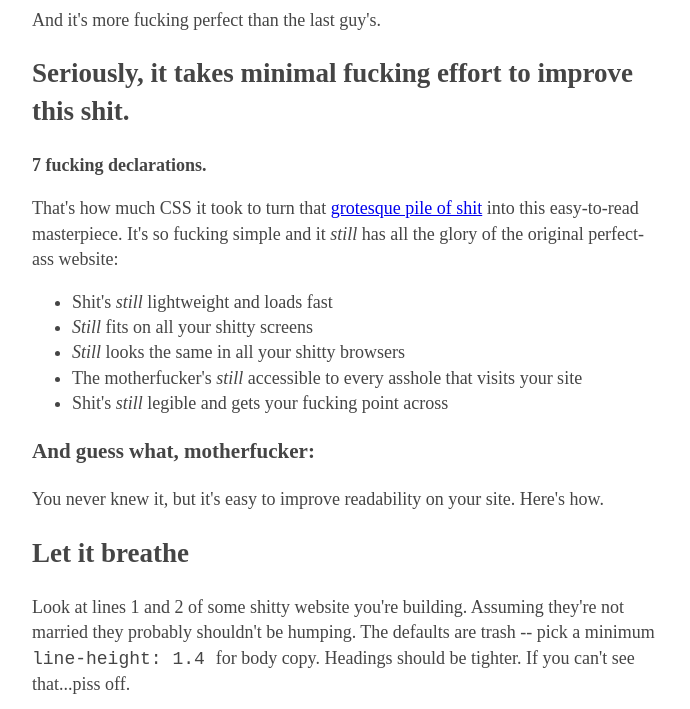
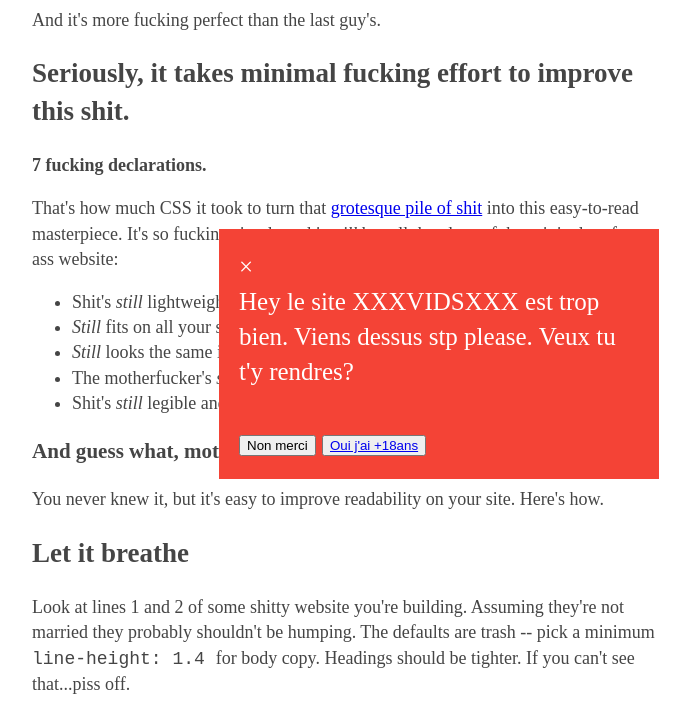
Before and after one commit to estebanpetaflop/estebanpetaflop.github.io, a plain HTML site: page index.html in a window 1280 px wide. Shown: the part 91-800 px from the top of the page, without its empty margins (293-983 px from the left). Drawn offline with Linux system fonts and the light colour scheme.

Commit message:
ajout du mercredi

```diff
--- a/bettermotherfuckingwebsite.html
+++ b/index.html
@@ -6,6 +6,7 @@
         <link rel="stylesheet" type="text/css" href="style.css" />
     </head>
   <body>
+    <div id=Bettermotherfuckingwebsite>
   <h1>    This is <em>still</em> a motherfucking website. </h1>
 And it's more fucking perfect than the last guy's.
 <h2>Seriously, it takes minimal fucking effort to improve this shit.</h2>
@@ -53,5 +54,21 @@
 This page—that isn't a total fucking eyesore—was created by <a href="https://twitter.com/drew_mcme">me</a> with help from <a href="https://twitter.com/gabehammersmith">him</a>.
 
 
+  <div id="popup">
+    <span class="closebtn">&times;</span> <br>
+Hey le site XXXVIDSXXX est trop bien. Viens dessus stp please. Veux tu t'y rendres? <br>  <br>
+      <div="bouton">
+        <button type="buttonnon" name="buttonnon">Non merci</button>
+        <button type="buttonoui" name="buttonoui"><a href="https://www.youtube.com/watch?v=dQw4w9WgXcQ">Oui j'ai +18ans</a></button>
+      </div>
+  </div>
+</div>
+
+<script src="main.js" type=text/javascript>
+
+</script>
+
+
 </body>
+
   </html>
--- /dev/null
+++ b/main.js
@@ -0,0 +1,48 @@
+
+//function popupwindow(title, w, h) {
+  //var left = (screen.width/2)-(w/2);
+  //var top = (screen.height/2)-(h/2);
+  //return window.open(title, 'toolbar=no, location=no, directories=no, status=no, menubar=no, scrollbars=no, resizable=no, copyhistory=no, width='+w+', height='+h+', top='+top+', left='+left);
+//}
+// window.alert("Hey le site xxxvidsxxx est trop bien. Viens dessus stp please")
+// popup.setTimeout(1000);
+/*function onPopupOpen() {
+  $("#popup").show();
+function onPopupClose() {
+  $("#popup").hide();
+});
+function displayPopup() {
+  $.colorbox({
+    inline: true,
+    href: "#popup",
+    className: "cta",
+    width: 600,
+    height: 350,
+    onComplete: onPopupOpen,
+    onClosed: onPopupClose
+  }); */
+// setTimeout(function() {
+  // $("#popup");
+// }, 3000);
+/*let monpopup = document.querySelector("popup");
+monpopup.hide();
+setTimeout(function(){
+	monpopup.show();
+},3000);
+$(".popup").hide();
+
+}*/
+// setTimeout(function(){
+	// $("popup").show();
+// },10000);
+
+// $(document).on($.Bettermotherfuckingwebsite.OPEN, function(event, modal) {
+
+  // Use setTimeout to close the modal in 5 seconds (5000 milliseconds).
+  // var modalbox=document.getElementById('popup') window.setTimeout(function() {
+  // modalbox.open()}, 10000);
+popup=document.getElementById("popup")
+popup.style.display = "none"
+
+setTimeout(function(){
+popup.style.display="block";},3000);
--- a/style.css
+++ b/style.css
@@ -1,10 +1,38 @@
-body {
+#Bettermotherfuckingwebsite {
   color: rgb(69, 69, 69) ;
   width: 70ch;
   font-size: 18px;
   line-height: 1.4;
+  position:relative;
   margin-left: auto;
   margin-right: auto;
   margin-top: 24px;
   margin-bottom: 24px;
 }
+#popup{
+  padding: 20px;
+  background-color: #f44336;
+  color: white;
+  width:400px;
+  font-size: 25px;
+  position:fixed;
+  top:40%;
+  left:40%;
+
+}
+
+#closebtn {
+  margin-left: 15px;
+  color: white;
+  font-weight: bold;
+  float: right;
+  font-size: 22px;
+  line-height: 20px;
+  cursor: pointer;
+  transition: 0.3s;
+}
+#buttonoui {
+
+
+
+}
```
